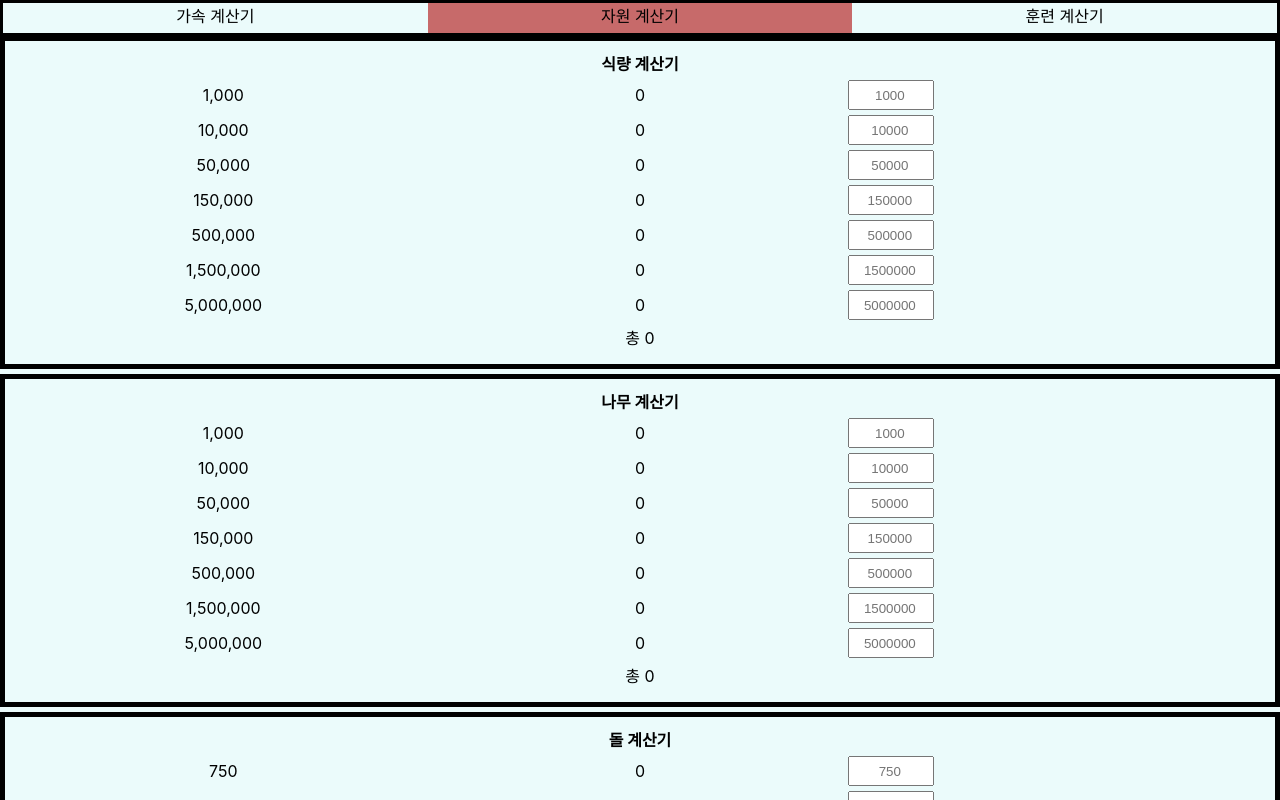
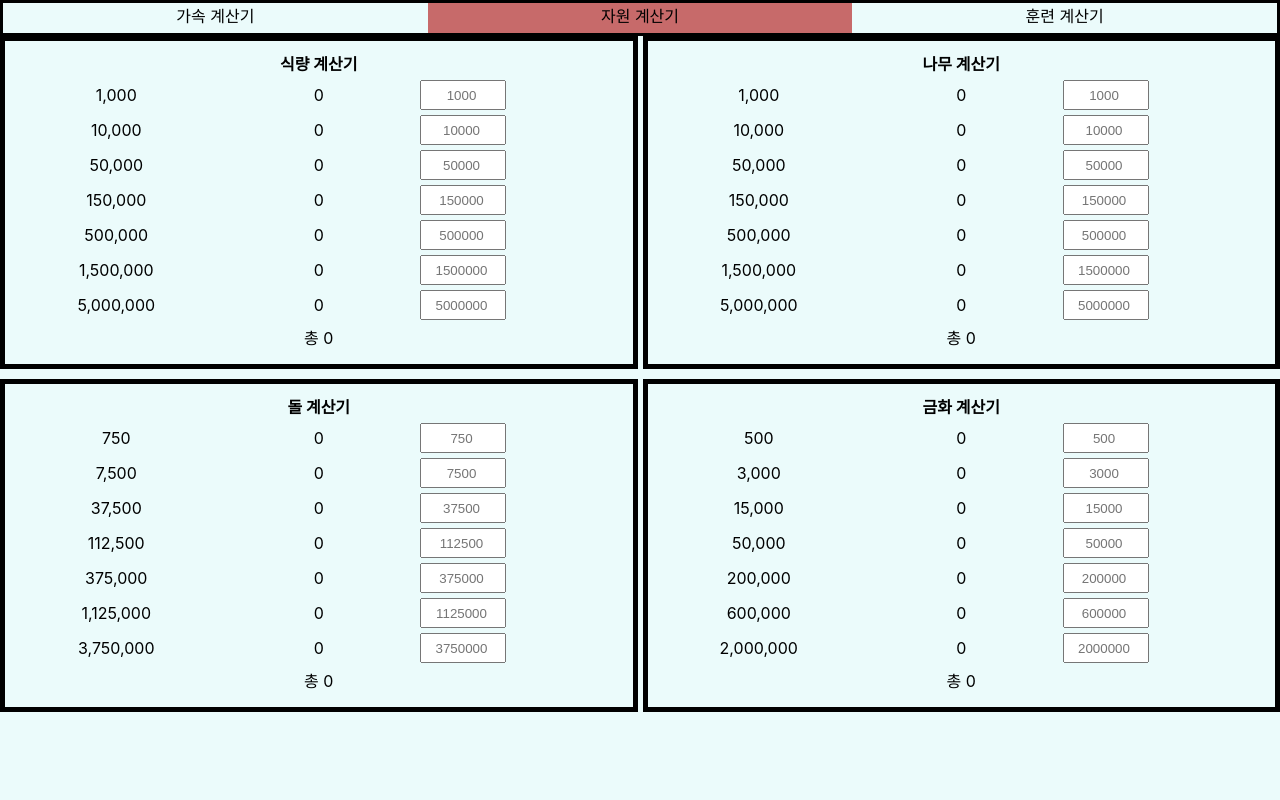
Before and after one commit to KJoobin/rok-acc, a React (Create React App) app: page /resource in a window 1280 px wide. Shown: the top 800 px of the page. Built offline with nearby package versions, Linux system fonts and the light colour scheme.

Commit message:
Add resource style

```diff
--- a/src/style/Body.css
+++ b/src/style/Body.css
@@ -85,6 +85,11 @@
     align-items: center;
     font-size: 40px;
   }
+  .Resource {
+    display: grid;
+    grid-template-columns: repeat(2, 1fr);
+    grid-gap: 5px;
+  }
   .Training .colon {
     display: inline;
     margin: 0px 5px;
@@ -101,4 +106,7 @@
   .Speed {
     grid-template-columns: repeat(3, 1fr);
   }
+  .Resource {
+    grid-template-columns: repeat(2, 1fr);
+  }
 }
```
